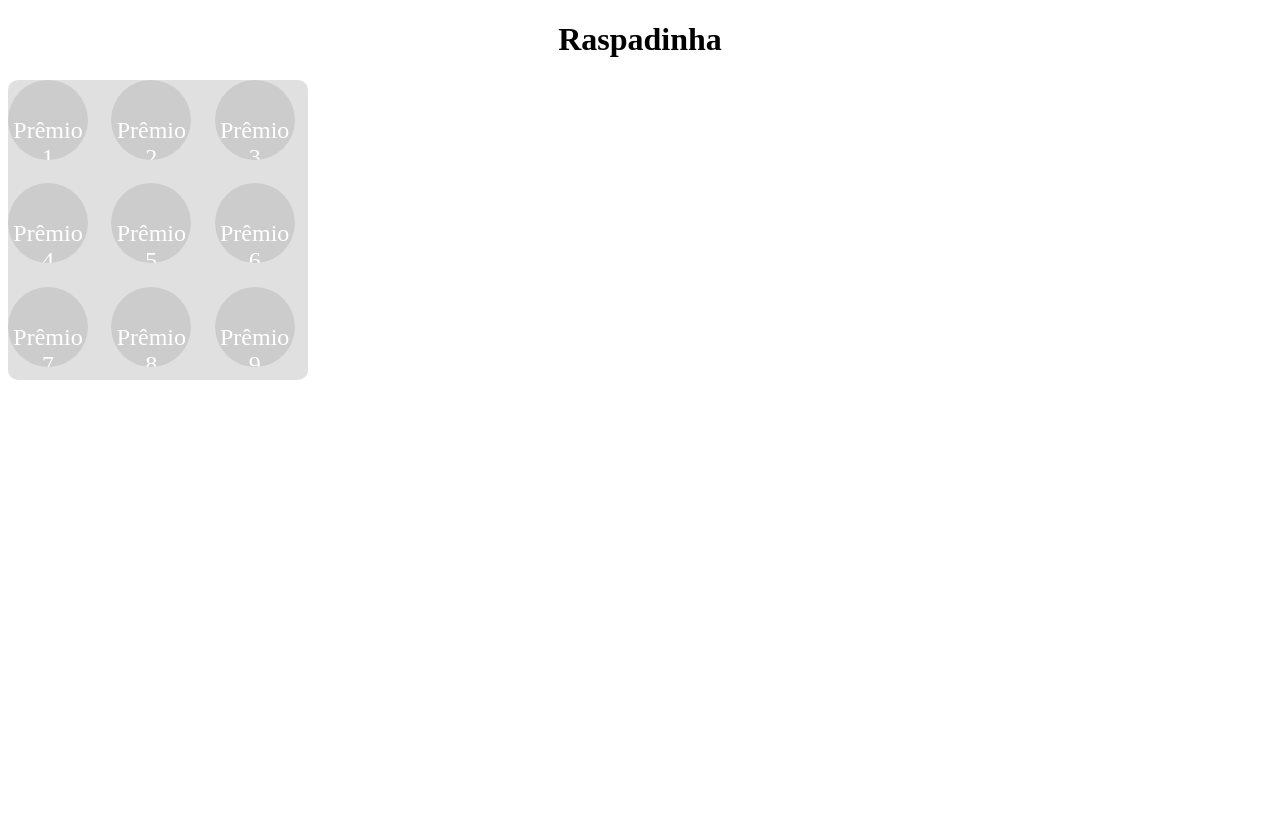
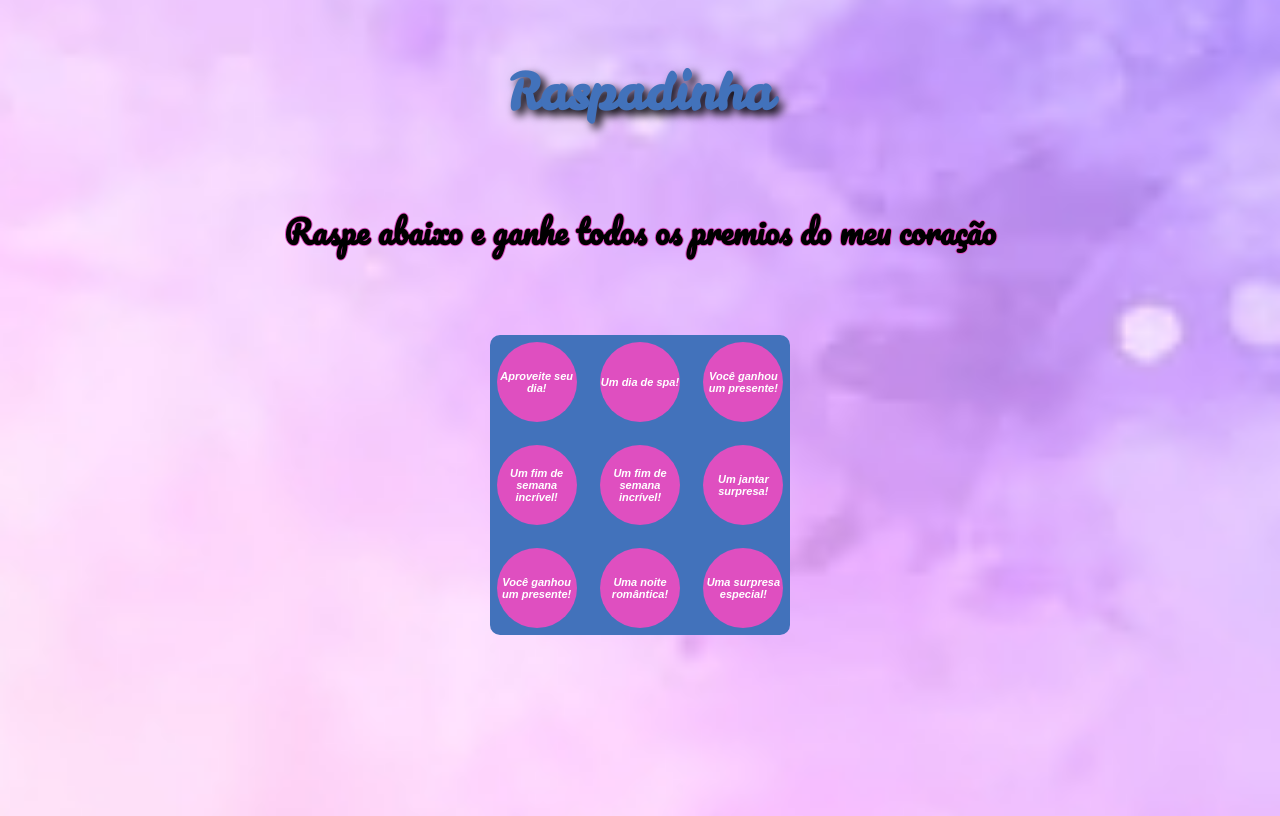
Before and after one commit to ChrisTheDragon/site-aniversario, a plain HTML site: page raspadinha.html in a window 1280 px wide. Drawn offline with Linux system fonts and the light colour scheme.

Commit message:
Add files via upload

```diff
--- a/raspadinha.html
+++ b/raspadinha.html
@@ -4,13 +4,18 @@
     <meta charset="UTF-8">
     <meta name="viewport" content="width=device-width, initial-scale=1.0">
     <link rel="stylesheet" href="raspadinhaCSS.css">
+    <link rel="preconnect" href="https://fonts.googleapis.com">
+    <link rel="preconnect" href="https://fonts.gstatic.com" crossorigin>
+    <link href="https://fonts.googleapis.com/css2?family=Leckerli+One&family=Pacifico&display=swap" rel="stylesheet">
     <title>Raspadinha</title>
 </head>
 <body>
     <div class="container">
       <h1>Raspadinha</h1>
+      <h2>Raspe abaixo e ganhe todos os premios do meu coração</h2>
       <div class="raspadinha">
-        </div>
+
+      </div>
     </div>
     <script src="script.js"></script>
   </body>
--- a/raspadinhaCSS.css
+++ b/raspadinhaCSS.css
@@ -1,31 +1,75 @@
+.leckerli-one-regular {
+  font-family: "Leckerli One", cursive;
+  font-weight: 400;
+  font-style: normal;
+}
+
+.pacifico-regular {
+  font-family: "Pacifico", cursive;
+  font-weight: 400;
+  font-style: normal;
+}
+
 .container {
   text-align: center;
+  display: flex; /* Adiciona Flexbox */
+  flex-direction: column;
+  justify-content: start; /* Centraliza horizontalmente */
+  align-items: center; /* Centraliza verticalmente */
+  height: 100vh; /* Faz com que o container ocupe toda a altura da tela */
+}
+
+
+body {
+  background-image: url(detailed-hand-painted-watercolour-texture-background_1048-20008.jpg);
+  background-color: pink;
+  background-position: center;
+  background-size: 250%;
 }
 
 .raspadinha {
   width: 300px;
   height: 300px;
   border-radius: 10px;
-    background-color: #e0e0e0;
+  background-color: #4272bb;
   display: grid;
   grid-template-columns: repeat(3, 1fr);
   grid-gap: 10px;
+  margin: 50px;
+  align-items: center;
+  justify-items: center;
+}
+
+h1 {
+  margin: 50px;
+  font-family: "Leckerli One", cursive;
+  color: #4272bb;
+  font-size: 50px;
+  text-shadow: black 0.1em 0.1em 0.2em;
+}
+
+h2 {
+  font-family: "Pacifico", cursive;
+  color: black;
+  text-shadow: -1px 0 #df4fc0, 0 1px #df4fc0,
+  1px 0 #df4fc0, 0 -1px #df4fc0;
+  font-size: 2em;
 }
 
 .circulo {
   width: 80px;
   height: 80px;
   border-radius: 50%;
-    background-color: #ccc;
-    position: relative;
-    overflow: hidden;
+  background-color: #df4fc0;
+  display: flex;  /* Ativa o Flexbox */
+  align-items: center;  /* Centraliza verticalmente */
+  justify-content: center;  /* Centraliza horizontalmente */
+  position: relative;  /* Necessário para o posicionamento absoluto, caso queira */
+  overflow: hidden;  /* Garante que o texto não saia do círculo */
 }
 
 .texto {
-    position: absolute;
-    top: 50%;
-    left: 50%;
-    transform: translate(-50%, -50%);
   color: #fff;
-    font-size: 24px;
+  font-size: 16px;
+  text-align: center;  /* Garante que o texto se alinhe ao centro */
 }
--- a/script.js
+++ b/script.js
@@ -1,4 +1,17 @@
 const raspadinhaContainer = document.querySelector('.raspadinha');
+
+// Lista de prêmios
+const premios = [
+  'Você ganhou um presente!',
+  'Mais um beijo!',
+  'Uma surpresa especial!',
+  'Feliz Aniversário!',
+  'Um dia de spa!',
+  'Uma noite romântica!',
+  'Um jantar surpresa!',
+  'Um fim de semana incrível!',
+  'Aproveite seu dia!'
+];
 
 // Função para criar um círculo
 function criarCirculo(texto) {
@@ -11,18 +24,41 @@ function criarCirculo(texto) {
   circulo.appendChild(textoElemento);
 
   raspadinhaContainer.appendChild(circulo);
+
+  // Selecionando todos os elementos que têm a classe 'texto' dentro dos círculos
+  const circulos = document.querySelectorAll('.circulo');
+  circulos.forEach(circulo => {
+    const textoElemento = circulo.querySelector('.texto');
+
+    // Estilizando a fonte
+    textoElemento.style.fontFamily = 'Arial, sans-serif';  // Define a fonte como Arial
+    textoElemento.style.fontSize = '11px';  // Tamanho da fonte em pixels
+    textoElemento.style.fontWeight = 'bold';  // Deixa a fonte em negrito
+    textoElemento.style.fontStyle = 'italic';  // Torna a fonte itálica
+  });
+
+  circulos.forEach(circulo => {
+    const textoElemento = circulo.querySelector('.texto');
+
+    // Estilizando a cor do texto
+    textoElemento.style.color = '#fff';  // Define a cor do texto como um tom de vermelho (#FF6347)
+  });
+
 }
 
-// Exemplo de como criar 9 círculos com textos aleatórios
+// Exemplo de como criar 9 círculos com prêmios aleatórios
 for (let i = 0; i < 9; i++) {
-  const textoAleatorio = `Prêmio ${i + 1}`; // Substitua por seus próprios textos
-  criarCirculo(textoAleatorio);
+  const premioAleatorio = premios[Math.floor(Math.random() * premios.length)]; // Escolhe um prêmio aleatório
+  criarCirculo(premioAleatorio);
 }
+
+
+
 
 // Funcionalidade de raspar (simplificada)
 const circulos = document.querySelectorAll('.circulo');
 circulos.forEach(circulo => {
   circulo.addEventListener('mousedown', () => {
-    circulo.style.backgroundColor = 'transparent';
+    circulo.style.backgroundColor = 'transparent'; // Raspa o círculo, deixando o prêmio visível
   });
 });
--- a/style.css
+++ b/style.css
@@ -55,7 +55,7 @@ body {
 .botao {
     width: 283px;
     height: 50px;
-    border-radius: 30px;
+    border-radius: 20px;
     background: #FBB3F1;
     display: inline-block;
     color: #fff;
```
Lines whose indentation alone changed are shown as unchanged.
